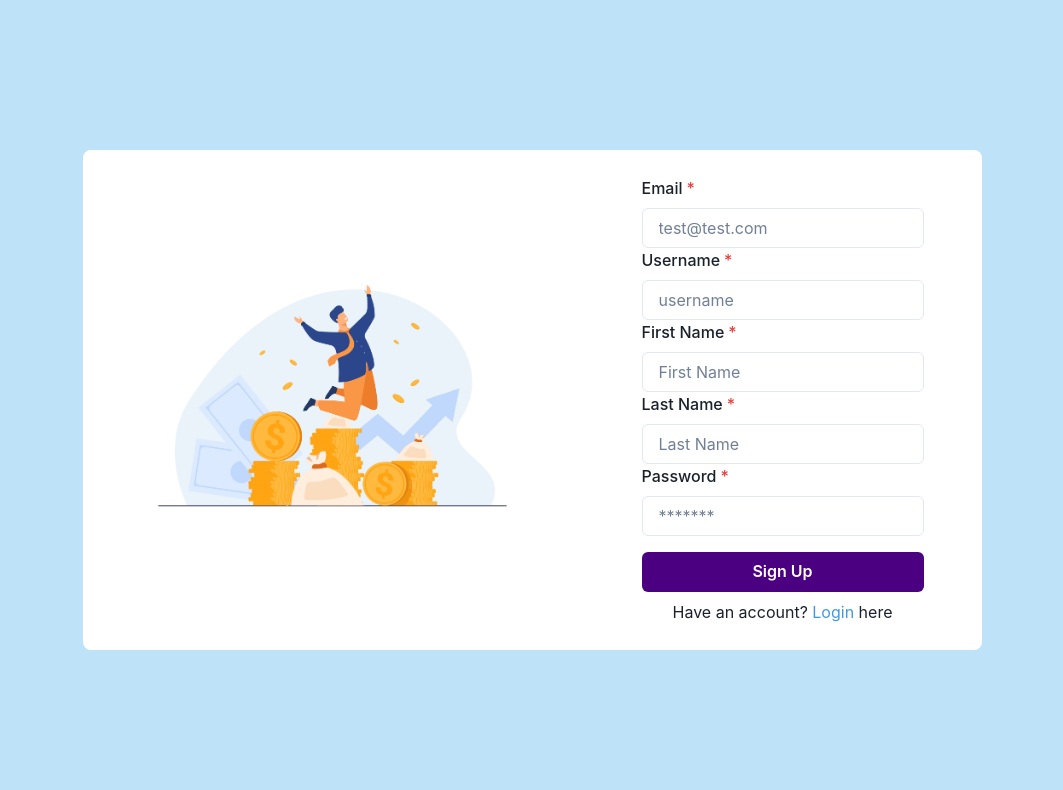
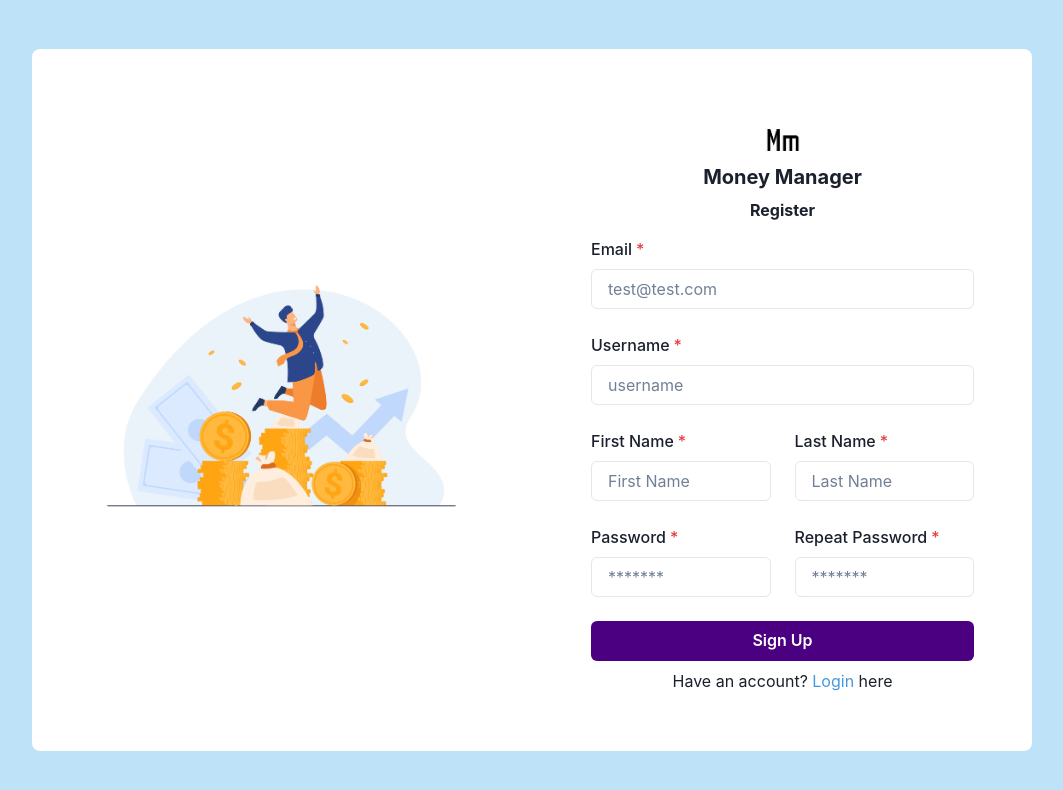
Before and after one commit to taufiqmahdi/money-manager, a React (Create React App) app: page /#/login in a window 1280 px wide. Both pictures are taken after a click on the link "Register". Shown: the top 790 px of the page, without its empty margins (108-1171 px from the left). Built offline with nearby package versions, Linux system fonts and the light colour scheme.

Commit message:
Update Login.js
- add repeat password for registering and its validation
- better error handling
- add document title spesific for login/registering
- fixed ui (add grid for register with many column)

```diff
--- a/src/pages/Login.js
+++ b/src/pages/Login.js
@@ -11,6 +11,8 @@ import {
   Button,
   CircularProgress,
   Link,
+  SimpleGrid,
+  GridItem,
 } from "@chakra-ui/react";
 import React, { useState, useEffect } from "react";
 import { useNavigate, useLocation } from "react-router-dom";
@@ -26,6 +28,7 @@ const Login = () => {
   const [isError, setIsError] = useState(false);
   const [user, setUser] = useState(JSON.parse(localStorage.getItem("user")));
   const [isLogin, setIsLogin] = useState(true);
+  const [isPasswordNotSame, setIsPasswordNotSame] = useState(false);
 
   const initialInputState = {
     email: "",
@@ -33,11 +36,13 @@ const Login = () => {
     firstName: "",
     lastName: "",
     password: "",
+    repeatPassword: "",
   };
 
   const [inputState, setInputState] = useState(initialInputState);
 
   const handleChange = (e) => {
+    setIsError(false);
     const value = e.target.value;
     setInputState({
       ...inputState,
@@ -64,10 +69,7 @@ const Login = () => {
       redirect: "follow",
     };
 
-    const response = await fetch(
-      API_URL,
-      requestOptions
-    );
+    const response = await fetch(API_URL, requestOptions);
 
     try {
       let data = await response.json();
@@ -94,10 +96,7 @@ const Login = () => {
       redirect: "follow",
     };
 
-    const response = await fetch(
-      API_URL + "login",
-      requestOptions
-    );
+    const response = await fetch(API_URL + "login", requestOptions);
 
     try {
       let data = await response.json();
@@ -117,18 +116,31 @@ const Login = () => {
       setIsLoading(false);
       return;
     }
+    if (isPasswordNotSame) {
+      setIsError(true);
+      setIsLoading(false);
+      return;
+    }
     const data = await register();
     setUser(data);
     setIsLoading(false);
   };
 
   useEffect(() => {
-    document.title = "Login - Money Manager"
+    document.title = "Log In - Money Manager";
   }, []);
 
   useEffect(() => {
     if (isError) {
+      if (isLogin) {
         <FormErrorMessage>Wrong Email / Password</FormErrorMessage>;
+        return;
+      }
+      <FormErrorMessage>Email already exists</FormErrorMessage>;
+    }
+
+    if (isPasswordNotSame) {
+      <FormErrorMessage>Password doesn't match</FormErrorMessage>;
     }
 
     if (!user) {
@@ -137,17 +149,17 @@ const Login = () => {
     if (user) {
       navigate(from, { replace: true });
     }
-  }, [isError, user, navigate, from]);
+
+    if (inputState.password !== inputState.repeatPassword) {
+      setIsPasswordNotSame(true);
+    } else {
+      setIsPasswordNotSame(false);
+    }
+  }, [isError, user, navigate, from, inputState, isPasswordNotSame]);
 
   return (
     <Flex bgColor="blue.100" h="100vh" align="center" justify="center">
-      <Flex
-        bgColor="white"
-        maxWidth="1000px"
-        p="50px"
-        maxH="500px"
-        borderRadius="8px"
-      >
+      <Flex bgColor="white" maxWidth="1000px" p="50px" borderRadius="8px">
         <Flex mr="50px">
           <Image
             src="frontpage.jpg"
@@ -158,15 +170,17 @@ const Login = () => {
         </Flex>
         <Divider orientation="vertical" mr="50px" />
         <Flex p="8px" align="center" justify="center" direction="column">
-          <Box
-            p="8px"
-            mb="8px"
-            align="center"
-            justify="center"
-            display={isLogin ? "block" : "none"}
-          >
+          <Box p="8px" mb="8px" align="center" justify="center">
             <Image src="icon.png" alt="icon-mm" maxH="50px" />
-            <Heading size="md">Money Manager</Heading>
+            <Heading size="md" mb="12px">
+              Money Manager
+            </Heading>
+            <Heading size="sm" display={isLogin ? "block" : "none"}>
+              Login
+            </Heading>
+            <Heading size="sm" display={isLogin ? "none" : "block"}>
+              Register
+            </Heading>
           </Box>
           <Box display={isLogin ? "block" : "none"} className="login-form">
             <form onSubmit={handleSubmit}>
@@ -192,7 +206,7 @@ const Login = () => {
                 <FormErrorMessage>Wrong Email / Password</FormErrorMessage>
               </FormControl>
               <Button
-                width="full"
+                width="100%"
                 type="submit"
                 mt={4}
                 bgColor="indigo"
@@ -208,9 +222,15 @@ const Login = () => {
             </form>
           </Box>
 
-          <Box display={isLogin ? "none" : "block"} className="register-form">
           <form onSubmit={handleSubmit}>
-              <FormControl isRequired>
+            <SimpleGrid
+              columns={2}
+              spacing={6}
+              display={isLogin ? "none" : "grid"}
+              className="register-form"
+            >
+              <GridItem colSpan={2}>
+                <FormControl isRequired isInvalid={isError}>
                   <FormLabel>Email</FormLabel>
                   <Input
                     type="email"
@@ -219,7 +239,10 @@ const Login = () => {
                     placeholder="test@test.com"
                     onChange={handleChange}
                   />
+                  <FormErrorMessage>Email already exists</FormErrorMessage>
                 </FormControl>
+              </GridItem>
+              <GridItem colSpan={2}>
                 <FormControl isRequired>
                   <FormLabel>Username</FormLabel>
                   <Input
@@ -230,6 +253,7 @@ const Login = () => {
                     onChange={handleChange}
                   />
                 </FormControl>
+              </GridItem>
               <FormControl isRequired>
                 <FormLabel>First Name</FormLabel>
                 <Input
@@ -250,7 +274,7 @@ const Login = () => {
                   onChange={handleChange}
                 />
               </FormControl>
-              <FormControl isRequired isInvalid={isError}>
+              <FormControl isRequired isInvalid={isPasswordNotSame}>
                 <FormLabel>Password</FormLabel>
                 <Input
                   type="password"
@@ -259,23 +283,44 @@ const Login = () => {
                   placeholder="*******"
                   onChange={handleChange}
                 />
+                {!isPasswordNotSame ? null : (
+                  <FormErrorMessage>Password doesn't match</FormErrorMessage>
+                )}
               </FormControl>
+              <FormControl isRequired isInvalid={isPasswordNotSame}>
+                <FormLabel>Repeat Password</FormLabel>
+                <Input
+                  type="password"
+                  name="repeatPassword"
+                  value={inputState.repeatPassword}
+                  placeholder="*******"
+                  onChange={handleChange}
+                />
+                {!isPasswordNotSame ? null : (
+                  <FormErrorMessage>Password doesn't match</FormErrorMessage>
+                )}
+              </FormControl>
+              <GridItem colSpan={2}>
                 <Button
-                width="full"
+                  width="100%"
                   type="submit"
-                mt={4}
                   bgColor="indigo"
                   color="white"
                   _hover={{ bg: "blue.500" }}
                 >
                   {isLoading ? (
-                  <CircularProgress isIndeterminate size="24px" color="teal" />
+                    <CircularProgress
+                      isIndeterminate
+                      size="24px"
+                      color="teal"
+                    />
                   ) : (
                     "Sign Up"
                   )}
                 </Button>
+              </GridItem>
+            </SimpleGrid>
           </form>
-          </Box>
 
           <Box mt="8px" hidden={isLogin ? false : true}>
             Don't have an account?&nbsp;
@@ -283,6 +328,7 @@ const Login = () => {
               textColor="blue.400"
               onClick={() => {
                 setIsLogin(false);
+                setIsError(false);
                 setInputState(initialInputState);
               }}
             >
@@ -296,6 +342,7 @@ const Login = () => {
               textColor="blue.400"
               onClick={() => {
                 setIsLogin(true);
+                setIsError(false);
                 setInputState(initialInputState);
               }}
             >
```
Lines whose indentation alone changed are shown as unchanged.
